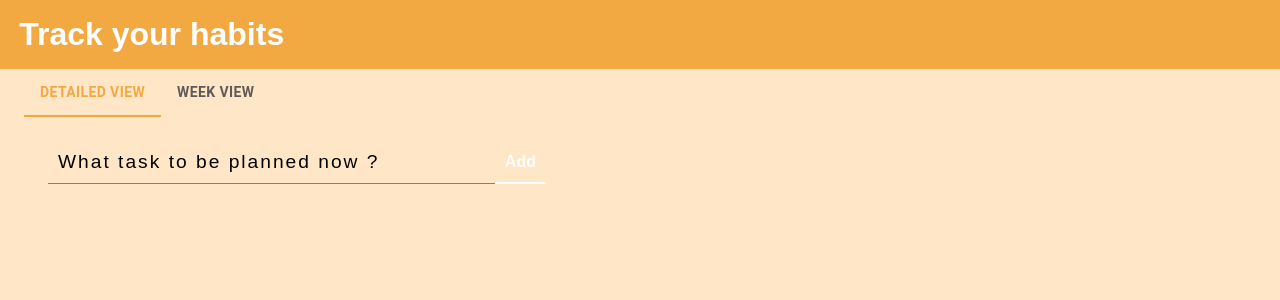
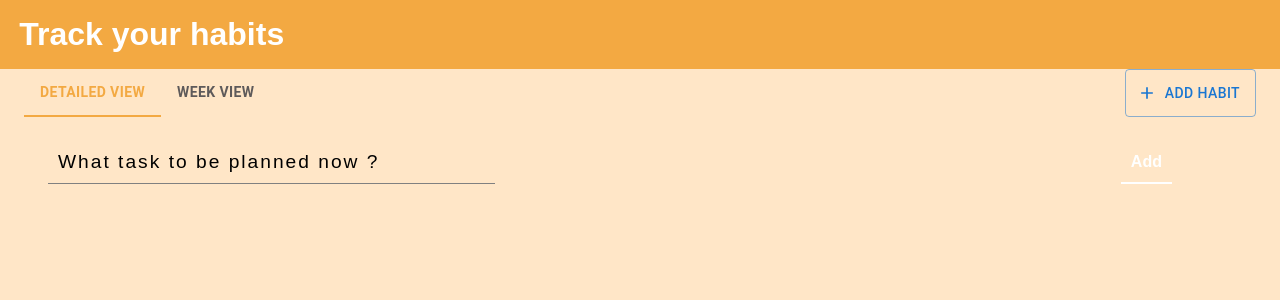
Before and after one commit to SiddheshSutar/habit-tracker, a React (Create React App) app: page / in a window 1280 px wide. Shown: the top 300 px of the page. Built offline with nearby package versions, Linux system fonts and the light colour scheme.

Commit message:
navbar add btn css

```diff
--- a/src/Content/content.module.scss
+++ b/src/Content/content.module.scss
@@ -5,5 +5,6 @@
         display: flex;
         justify-content: center;
         align-items: flex-start;
+        width: 100%;
     }
 }
--- a/src/DetailedView/List/list.module.scss
+++ b/src/DetailedView/List/list.module.scss
@@ -8,7 +8,7 @@
 
     li {
         list-style-type: none;
-        background: linear-gradient(82deg, rgba(255, 245, 245, 0) 0%, rgba(209, 211, 244, 0.6474964985994398) 100%);
+        background: linear-gradient(82deg, rgba(255, 245, 245, 0) 0%, rgba(246, 205, 129, 0.947) 100%);
 
         &:not(:last-of-type) {
             margin-bottom: 5px;
--- a/src/Navbar/Navbar.jsx
+++ b/src/Navbar/Navbar.jsx
@@ -1,7 +1,8 @@
-import { Box, Container, Grid, Tab, Tabs, Typography } from '@mui/material';
+import { Box, Button, Container, Grid, Tab, Tabs, Typography } from '@mui/material';
 import styles from './navbar.module.scss'
 import { useState } from 'react';
 import { DetailsContent } from '../Content/Content';
+import AddIcon from '@mui/icons-material/Add';
 
 function CustomTabPanel(props) {
     const { children, value, index, ...other } = props;
@@ -49,12 +50,18 @@ const Navbar = () => {
     };
 
     return (
-        <Container>
-            <Box>
+        <Container maxWidth='xl' className={styles['container']}>
+            <Box className={styles['nav-strip']}>
                 <Tabbs value={value} onChange={handleChange} aria-label="basic tabs example">
                     <Tab label="Detailed View" />
                     <Tab label="Week View" />
                 </Tabbs>
+                <Button type='button' variant='outlined'
+                    className={styles['add-btn']}
+                    startIcon={<AddIcon />}
+                >
+                    Add Habit
+                </Button>
             </Box>
             <CustomTabPanel value={value} index={0}>
                 <DetailsContent />
--- a/src/Navbar/navbar.module.scss
+++ b/src/Navbar/navbar.module.scss
@@ -0,0 +1,11 @@
+.container {
+
+    .nav-strip {
+        position: relative;
+        display: flex;
+        justify-content: space-between;
+    }
+
+    .add-btn {
+    }
+}
```
Lines whose indentation alone changed are shown as unchanged.
